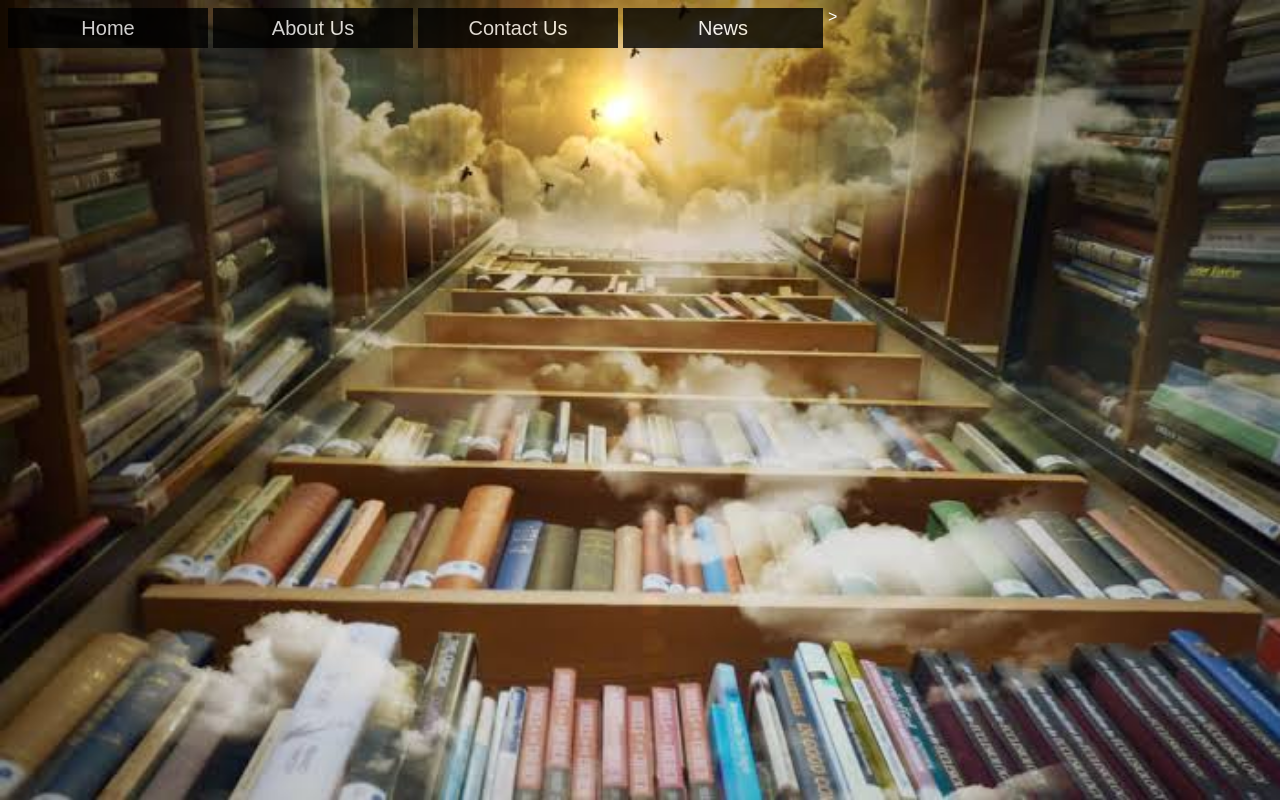
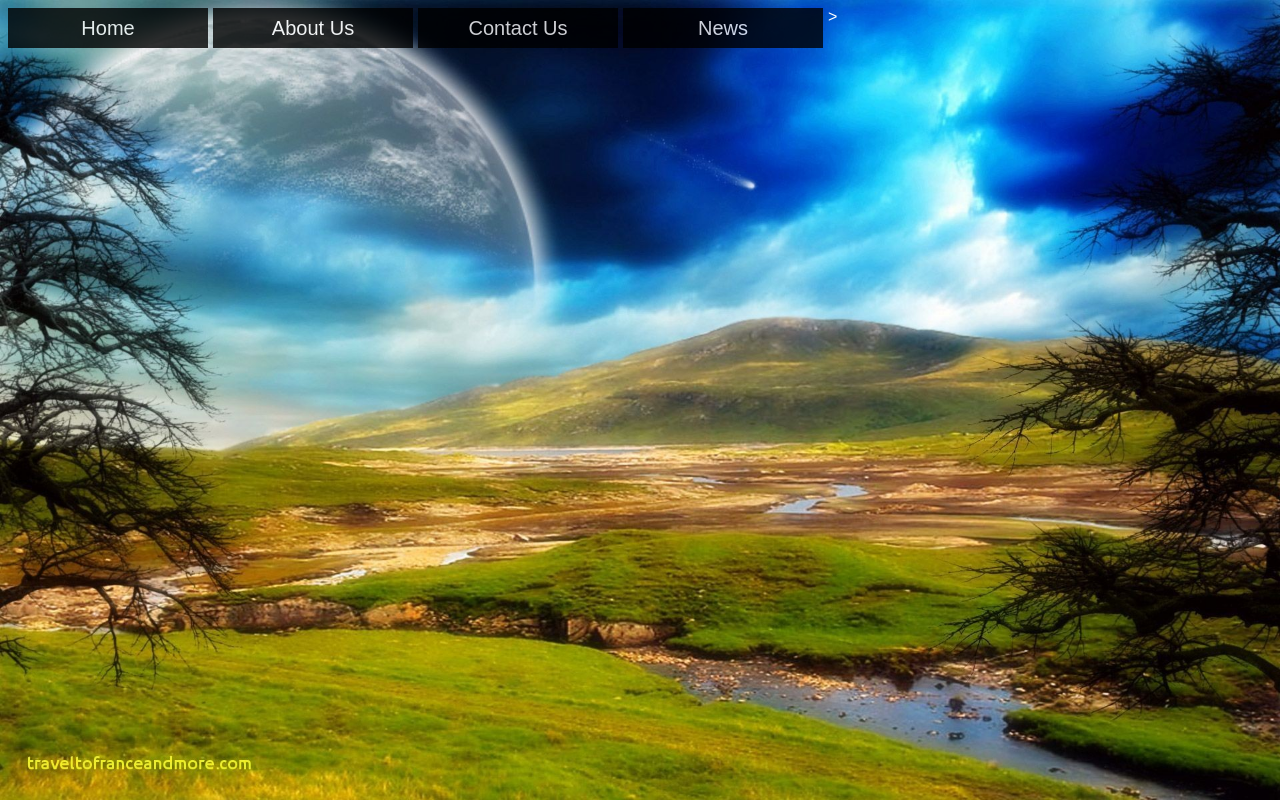
Before and after one commit to PONJELLOYDJAN/ponjelloydjan4.github.io, a plain HTML site: page index.html in a window 1280 px wide. Drawn offline with Linux system fonts and the light colour scheme.

Commit message:
Update style.css

```diff
--- a/style.css
+++ b/style.css
@@ -1,5 +1,5 @@
 body{
-	background: url('welcome.jpeg') no-repeat;
+	background: url('HD-Nature-Wallpapers.jpg') no-repeat;
 	background-size: cover;
 	font-family: Arial;
 	color: white;
```
